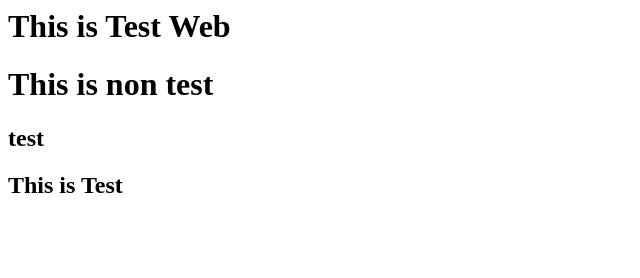
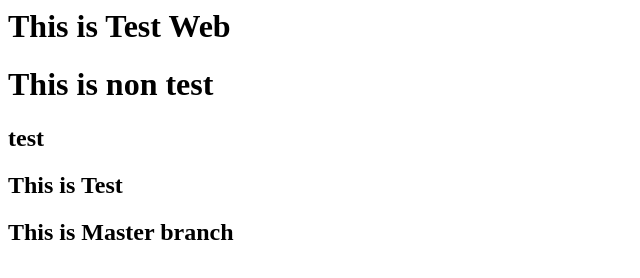
Before and after one commit to mohanraz81/webtest, a plain HTML site: page index.html in a window 1280 px wide. Shown: the whole page, without its empty margins (0-640 px from the left). Drawn offline with Linux system fonts and the light colour scheme.

Commit message:
Master changes

```diff
--- a/index.html
+++ b/index.html
@@ -2,3 +2,4 @@
 <h1>This is non test</h1>
 <h2>test</h2>
 <h2> This is Test</h2>
+<h2>This is Master branch</h2>
```
